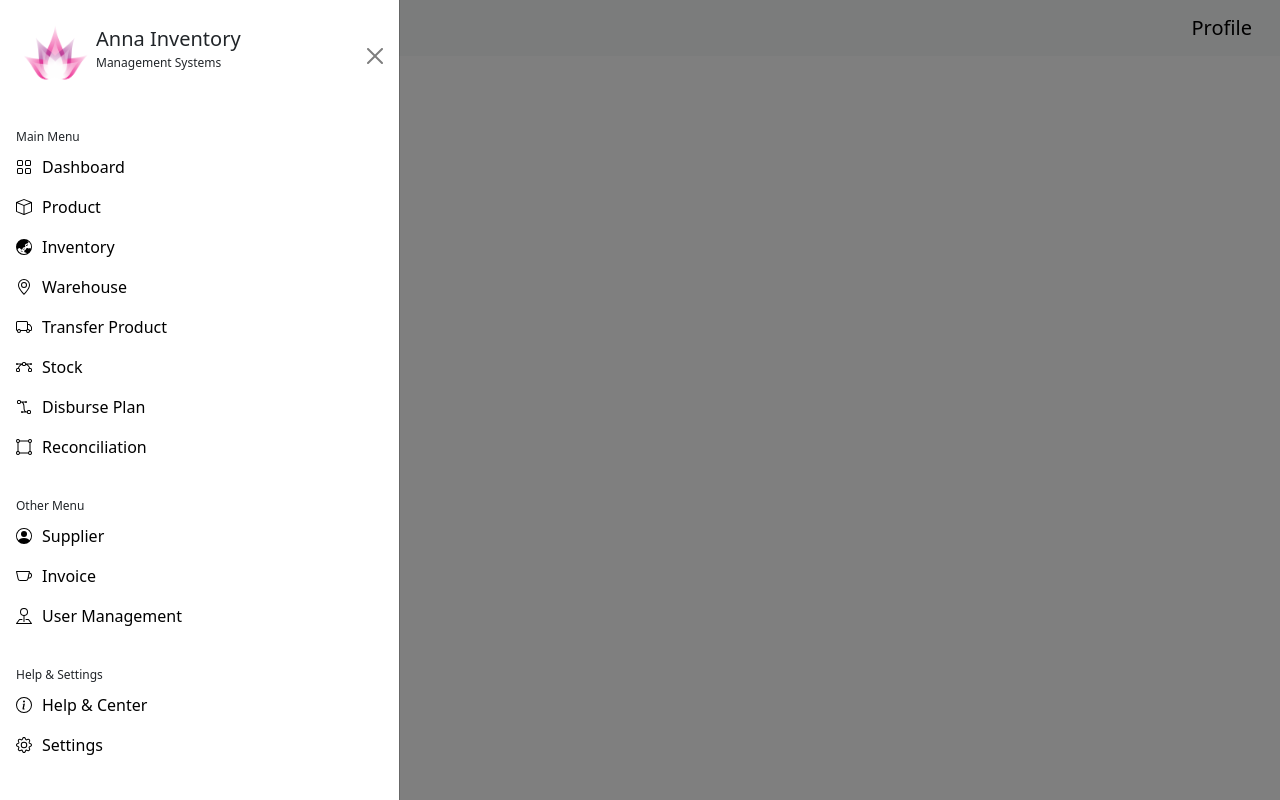
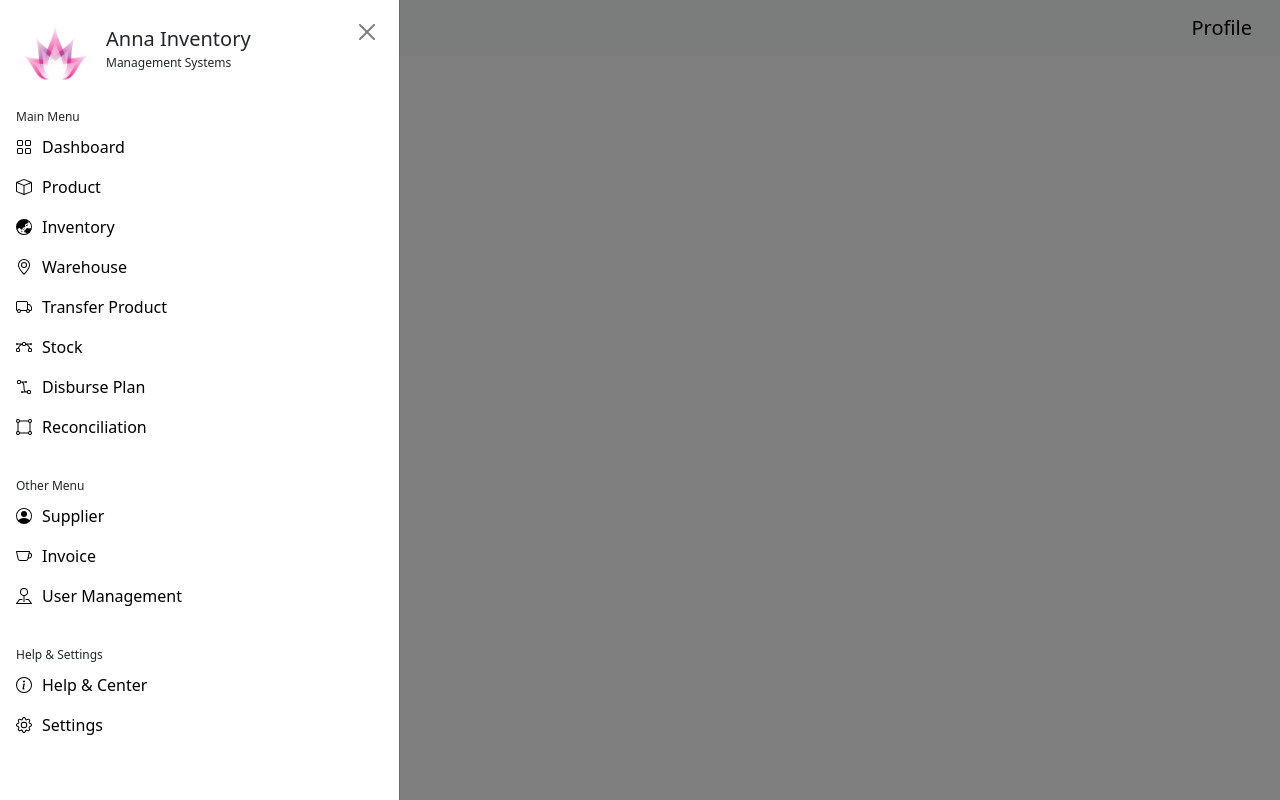
Before and after one commit to peanut150/Inventory-Practice, a React (Vite) app: page /dashboard in a window 1280 px wide. Both pictures are taken after a click on the button "Toggle navigation". Built offline with nearby package versions, Linux system fonts and the light colour scheme.

Commit message:
fixed the close button & adjust the placement of main menu

```diff
--- a/src/components/navbar/OffcanvasNav.jsx
+++ b/src/components/navbar/OffcanvasNav.jsx
@@ -27,11 +27,12 @@ function OffcanvasNav() {
             id="offcanvasNavbar"
             aria-labelledby="offcanvasNavbarLabel"
           >
-            <div className="offcanvas-header d-flex align-items-center justify-content-start">
+            <div className="offcanvas-header d-flex align-items-center justify-content-between">
+              <div className="d-flex align-items-center">
                 <img
                   src={Logo}
                   alt="LogoLogin"
-                style={{ width: "80px", height: "80px" }}
+                  style={{ width: "80px", height: "80px", marginRight: "10px" }}
                 />
                 <div>
                   <h5 className="offcanvas-title" id="offcanvasNavbarLabel">
@@ -39,9 +40,10 @@ function OffcanvasNav() {
                   </h5>
                   <p style={{ fontSize: "12px" }}>Management Systems</p>
                 </div>
+              </div>
               <button
                 type="button"
-                className="btn-close"
+                className="btn-close position-absolute top-0 end-0 m-3"
                 data-bs-dismiss="offcanvas"
                 aria-label="Close"
               ></button>
@@ -49,7 +51,13 @@ function OffcanvasNav() {
 
             <div className="offcanvas-body">
               <ul className="navbar-nav justify-content-end flex-grow-1 pe-3">
-                <p style={{ fontSize: "12px", marginBottom: "1px" }}>
+                <p
+                  style={{
+                    fontSize: "12px",
+                    marginBottom: "1px",
+                    marginTop: "-20px",
+                  }}
+                >
                   Main Menu
                 </p>
 
```
Lines whose indentation alone changed are shown as unchanged.
